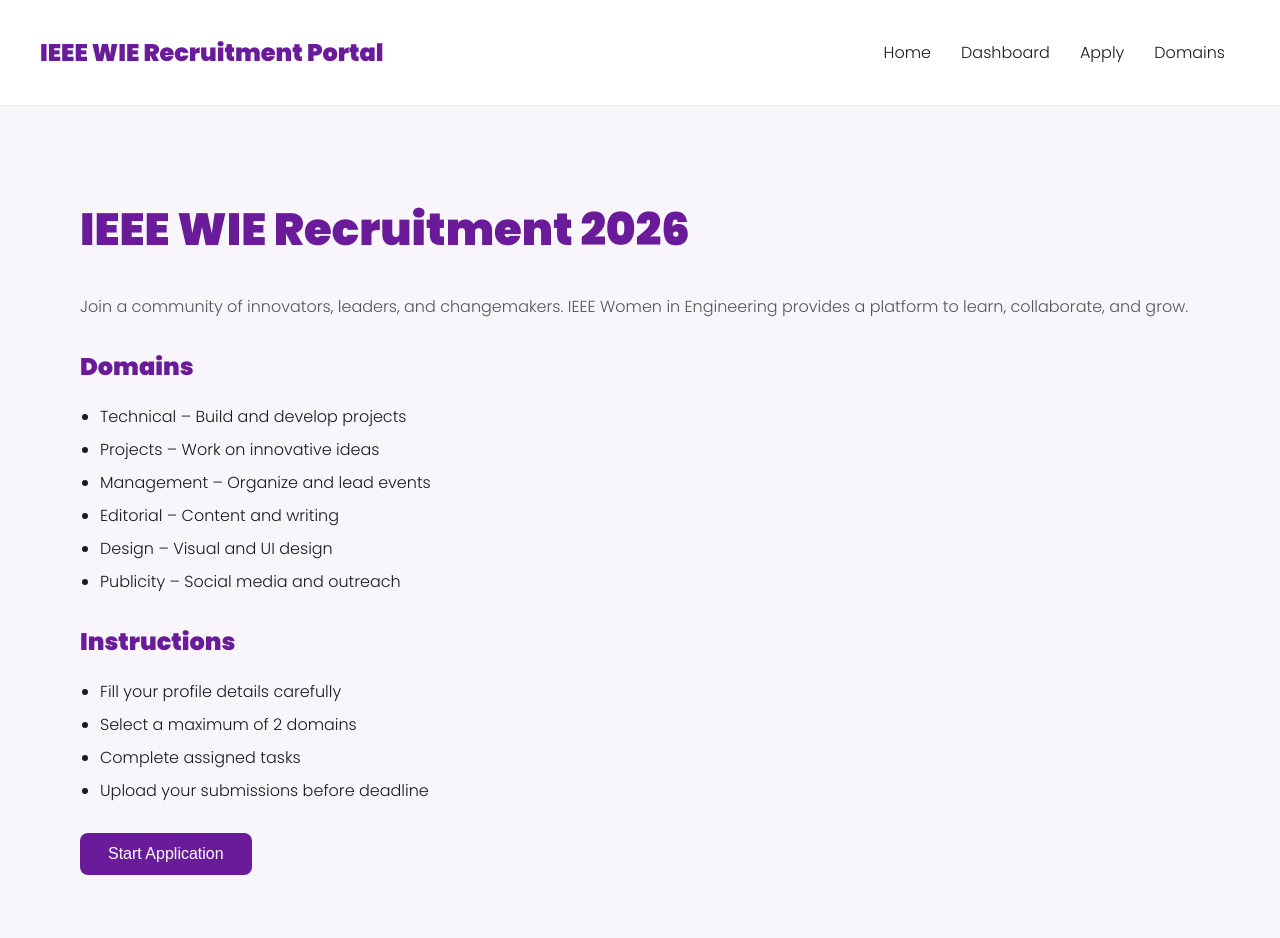
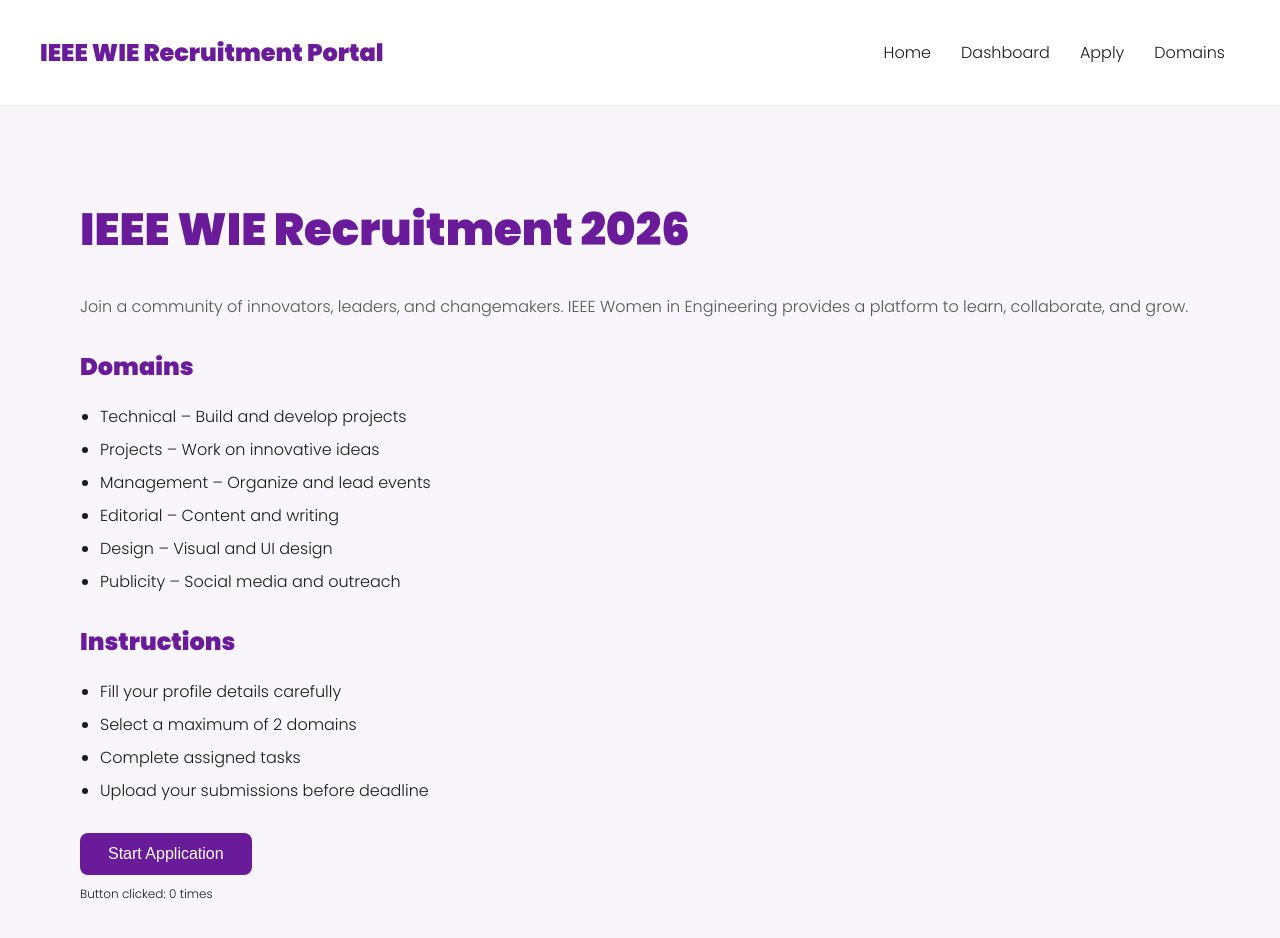
Before and after one commit to vedika13-code/wie-recruitment, a React (Create React App) app: page /apply in a window 1280 px wide. Shown: the top 938 px of the page. Built offline with nearby package versions, Linux system fonts and the light colour scheme; sample sign-in values are in the browser's storage.

Commit message:
final update: completed full React recruitment portal with routing, auth, tasks flow

```diff
--- a/src/pages/Apply.jsx
+++ b/src/pages/Apply.jsx
@@ -1,7 +1,11 @@
 import { useNavigate } from "react-router-dom";
+import { useState } from "react";
 
 function Apply() {
   const navigate = useNavigate();
+
+
+  const [clickCount, setClickCount] = useState(0);
 
   return (
     <div className="apply-page">
@@ -38,13 +42,21 @@
         </ul>
       </div>
 
-      {/* CTA */}
+      {}
       <button
         className="apply-btn"
-        onClick={() => navigate("/profile")}
+        onClick={() => {
+          setClickCount(clickCount + 1);
+          navigate("/profile");
+        }}
       >
         Start Application
       </button>
+
+      {}
+      <p style={{ fontSize: "12px", marginTop: "10px" }}>
+        Button clicked: {clickCount} times
+      </p>
 
     </div>
   );
```
